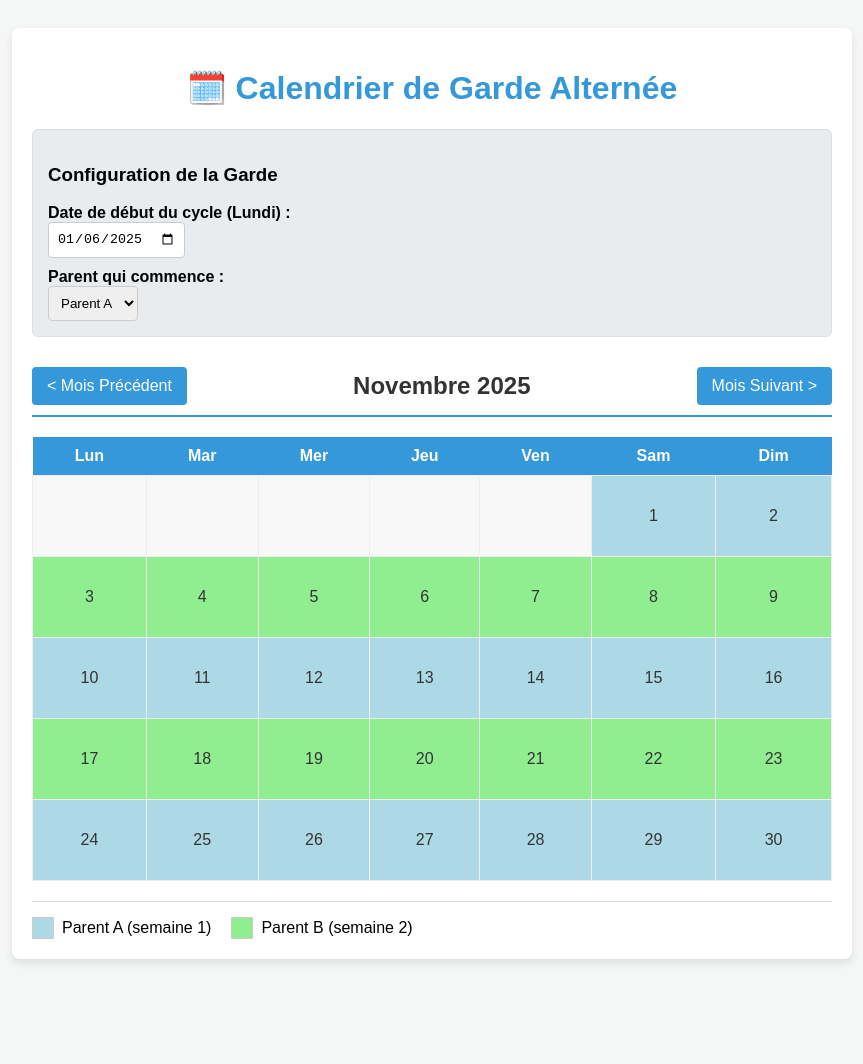
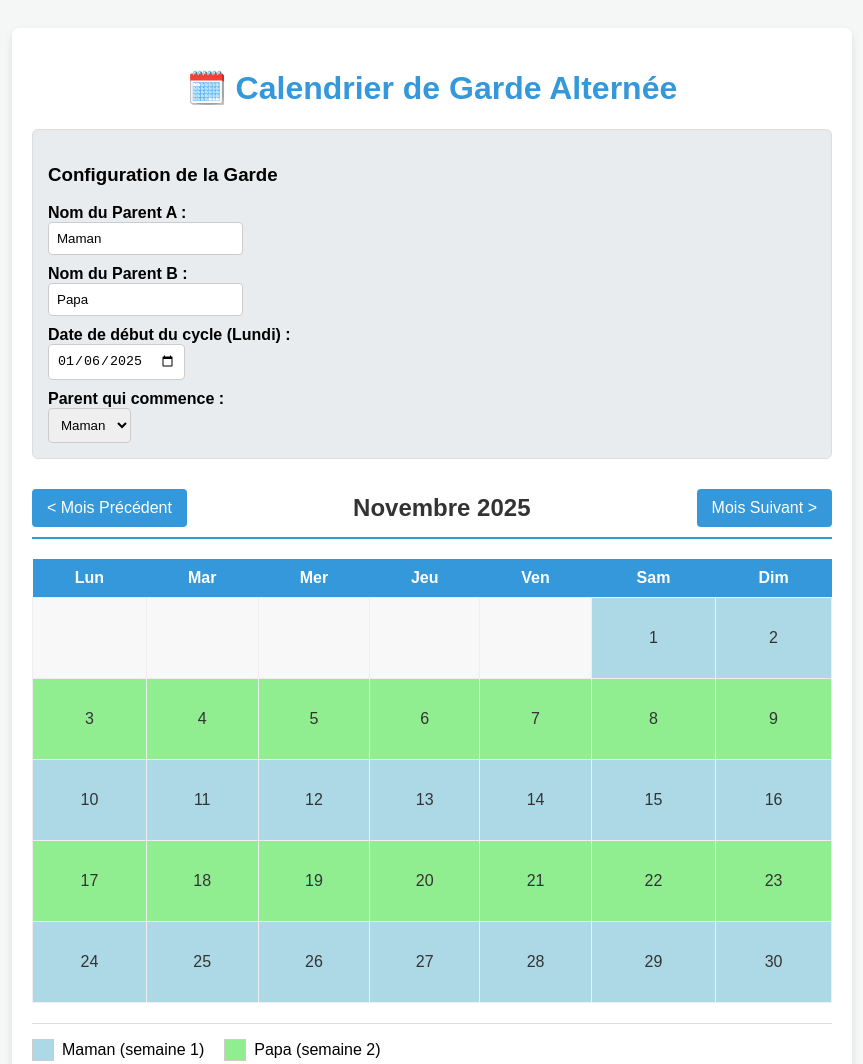
Before and after one commit to hazraael/Shared-Custody, a plain HTML site: page index.html in a window 1280 px wide. Shown: the top 1064 px of the page, without its empty margins (208-1071 px from the left). Before the commit the page ends 987 px from the top, so only its background shows below. Drawn offline with Linux system fonts and the light colour scheme.

Commit message:
Update index.html
Add the possibility to change names

```diff
--- a/index.html
+++ b/index.html
@@ -138,6 +138,13 @@
 
         <div class="config-header">
     <h3>Configuration de la Garde</h3>
+
+    <label for="nameA">Nom du Parent A :</label>
+    <input type="text" id="nameA" value="Maman" onchange="updateNames()">
+
+    <label for="nameB">Nom du Parent B :</label>
+    <input type="text" id="nameB" value="Papa" onchange="updateNames()">
+
     <label for="refDate">Date de début du cycle (Lundi) :</label>
     <input type="date" id="refDate" value="2025-01-06" onchange="initCalendar()">
 
@@ -173,11 +180,11 @@
         <div class="legend">
             <div class="legend-item">
                 <div class="color-box parent-a"></div>
-                <span>Parent A (semaine 1)</span>
+                <span id="legend-name-a">Parent A (semaine 1)</span>
             </div>
             <div class="legend-item">
                 <div class="color-box parent-b"></div>
-                <span>Parent B (semaine 2)</span>
+                <span id="legend-name-b">Parent B (semaine 2)</span>
             </div>
         </div>
     </div>
@@ -188,33 +195,51 @@
         let currentYear = new Date().getFullYear();
 
         const MS_PER_DAY = 1000 * 60 * 60 * 24;
+/**
+ * Met à jour les noms des parents dans la légende et le sélecteur de départ.
+ */
+function updateNames() {
+    const nameA = document.getElementById('nameA').value || 'Parent A';
+    const nameB = document.getElementById('nameB').value || 'Parent B';
 
+    // Mettre à jour la légende
+    document.getElementById('legend-name-a').textContent = `${nameA} (semaine 1)`;
+    document.getElementById('legend-name-b').textContent = `${nameB} (semaine 2)`;
+
+    // Mettre à jour le sélecteur du parent qui commence
+    const startParentSelect = document.getElementById('startParent');
+    startParentSelect.options[0].textContent = nameA;
+    startParentSelect.options[1].textContent = nameB;
+
+    // Rafraîchir le calendrier pour mettre à jour les bulles d'aide
+    renderCalendar();
+}
         /**
-         * Détermine à quel parent appartient la date donnée, en se basant sur la date de référence.
-         * Le cycle est une alternance de 14 jours (une semaine Parent A, une semaine Parent B).
-         * @param {Date} date - La date à vérifier.
-         * @param {Date} refDate - La date de référence pour le début du cycle (doit être un LUNDI).
-         * @param {string} startParentClass - La classe ('parent-a' ou 'parent-b') du parent qui commence à refDate.
-         * @returns {string} La classe CSS ('parent-a' ou 'parent-b').
+ * Détermine à quel parent appartient la date donnée et son nom.
+ * @returns {{class: string, name: string}} La classe CSS et le nom du parent.
  */
 function getParent(date, refDate, startParentClass) {
-            // Calculer la différence en millisecondes, puis en jours
+    const nameA = document.getElementById('nameA').value || 'Parent A';
+    const nameB = document.getElementById('nameB').value || 'Parent B';
+
+    // ... (Le calcul du jour dans le cycle reste le même) ...
     const diffDays = Math.floor((date.getTime() - refDate.getTime()) / MS_PER_DAY);
-
-            // Calculer la position dans le cycle de 14 jours (Modulo 14)
     let dayInCycle = diffDays % 14;
-
-            // Assurer que le résultat est positif pour les dates antérieures à REF_DATE
     if (dayInCycle < 0) {
         dayInCycle += 14;
     }
 
-            // Déterminer la classe de base (Parent A = jours 0 à 6, Parent B = jours 7 à 13)
-            let baseClass = (dayInCycle >= 0 && dayInCycle <= 6) ? 'parent-a' : 'parent-b';
+    let baseClass = (dayInCycle >= 0 && dayInCycle <= 6) ?
+        { class: 'parent-a', name: nameA } :
+        { class: 'parent-b', name: nameB };
 
-            // Si le parent qui commence est 'parent-b', il faut inverser les classes
+    // Inversion si le parent B commence
     if (startParentClass === 'parent-b') {
-                return baseClass === 'parent-a' ? 'parent-b' : 'parent-a';
+        if (baseClass.class === 'parent-a') {
+            return { class: 'parent-b', name: nameB };
+        } else {
+            return { class: 'parent-a', name: nameA };
+        }
     }
 
     return baseClass;
@@ -280,8 +305,12 @@
                         cell.textContent = date;
 
                         // --- APPLICATION DE LA LOGIQUE DE GARDE ALTERNÉE ---
-                        const parentClass = getParent(currentDate, refDate, startParentClass);
-                        cell.classList.add(parentClass);
+                        // Nouvelle logique
+const parentInfo = getParent(currentDate, refDate, startParentClass);
+
+cell.classList.add(parentInfo.class);
+// Ajout du nom comme bulle d'aide (tooltip)
+cell.setAttribute('title', parentInfo.name);
                         // --------------------------------------------------
 
                         date++;
@@ -323,7 +352,10 @@
          * Initialise le calendrier au chargement de la page.
          */
         function initCalendar() {
-            // S'assurer que currentMonth/currentYear correspond à la date actuelle au premier chargement
+    // 1. Initialiser l'affichage des noms
+    updateNames();
+
+    // 2. Initialiser le calendrier
     const today = new Date();
     currentMonth = today.getMonth();
     currentYear = today.getFullYear();
```
Lines whose indentation alone changed are shown as unchanged.
